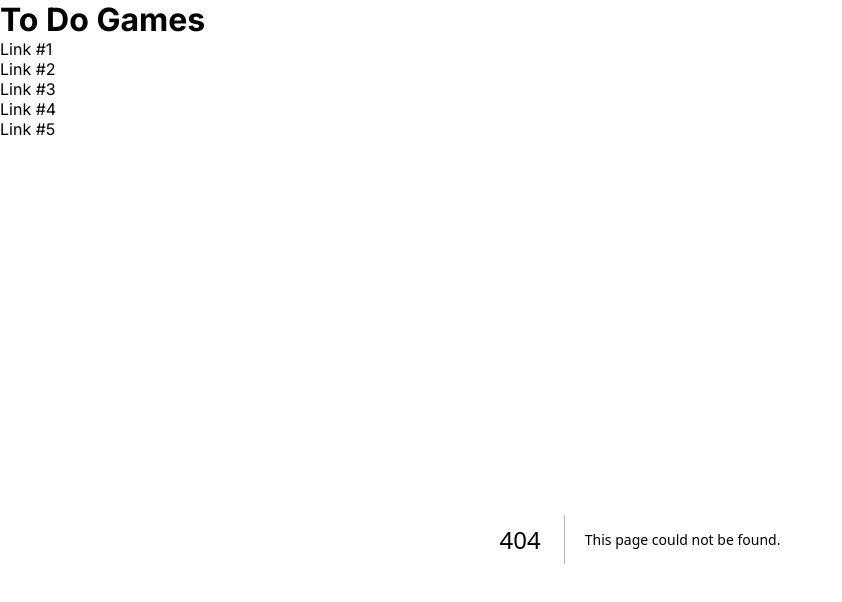
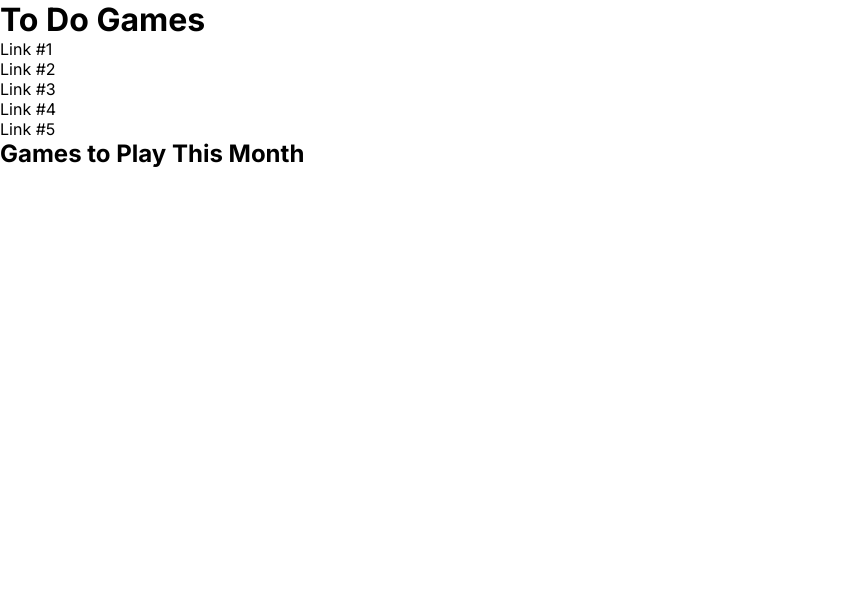
Before and after one commit to franco-ortega/to-do-games, a Next.js app: page /month in a window 1280 px wide. Before the commit this address had no page. Shown: the top 602 px of the page, without its empty margins (0-842 px from the left). Built offline with nearby package versions, Linux system fonts and the light colour scheme.

Commit message:
create skeleton page for To Do Games this month

```diff
--- /dev/null
+++ b/app/month/page.tsx
@@ -0,0 +1,7 @@
+export default function MonthPage() {
+  return (
+    <main>
+      <h2>Games to Play This Month</h2>
+    </main>
+  );
+}
```
